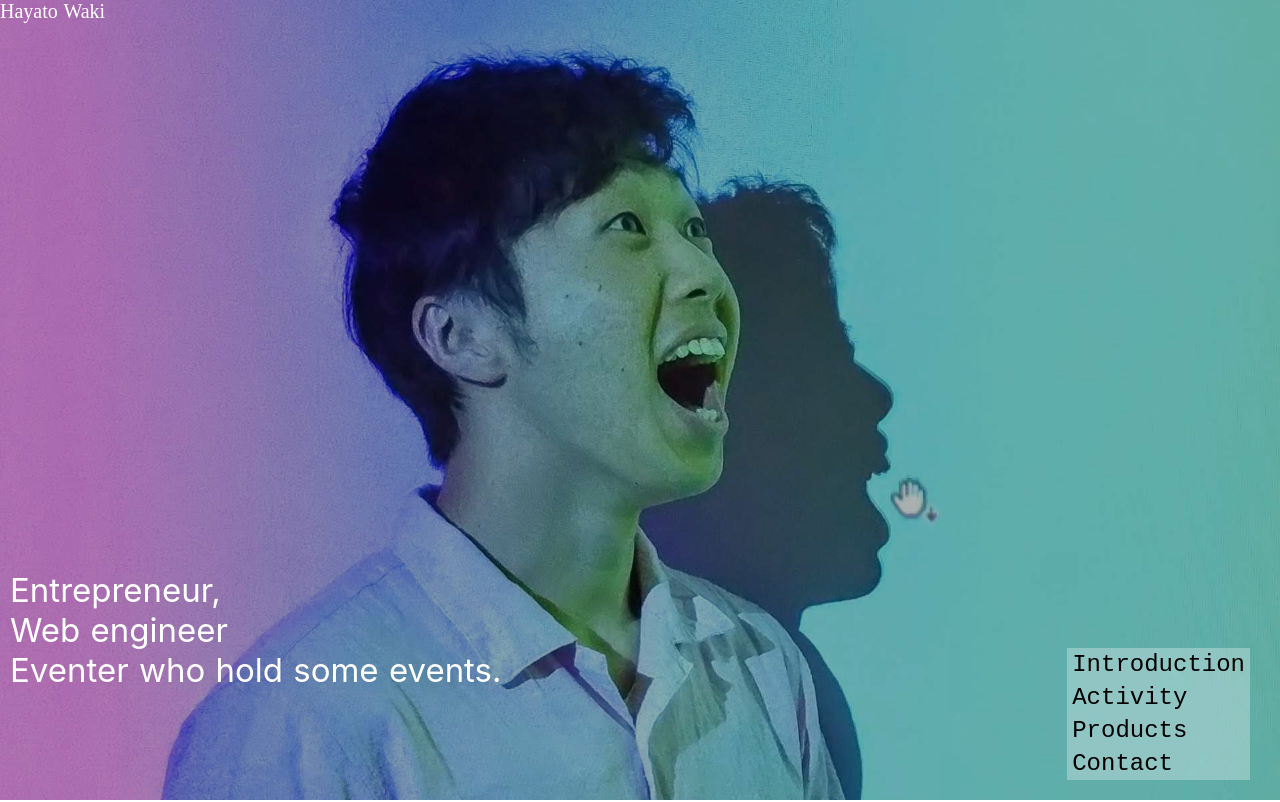
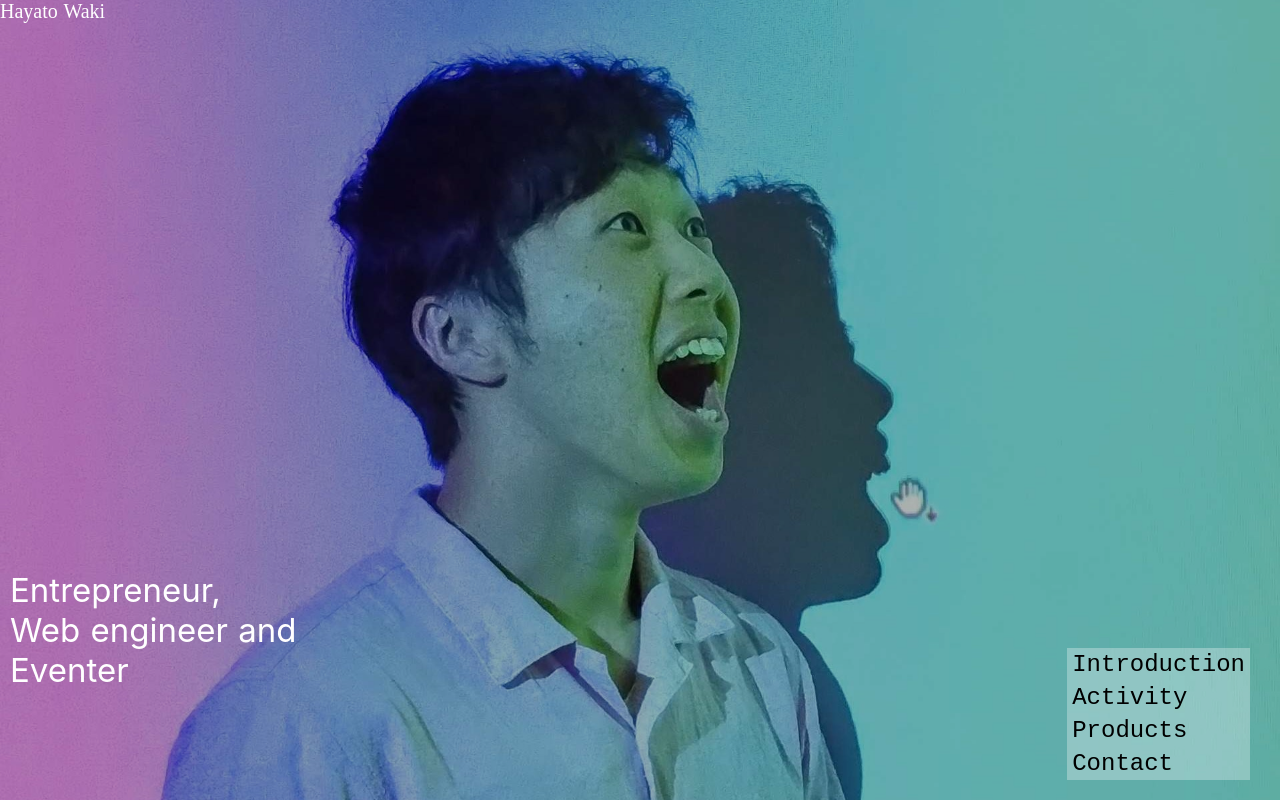
Before and after one commit to wakkihaya/wakki_portfolio, a Nuxt app: page / in a window 1280 px wide. Shown: the top 802 px of the page. Built offline with nearby package versions, Linux system fonts and the light colour scheme.

Commit message:
edit title

```diff
--- a/pages/index.vue
+++ b/pages/index.vue
@@ -16,8 +16,8 @@
        <div id="title">
         <p>
       Entrepreneur, <br>
-        Web engineer <br>
-         Eventer who hold some events.
+        Web engineer and<br>
+         Eventer
        </p>
       </div>
 
```
